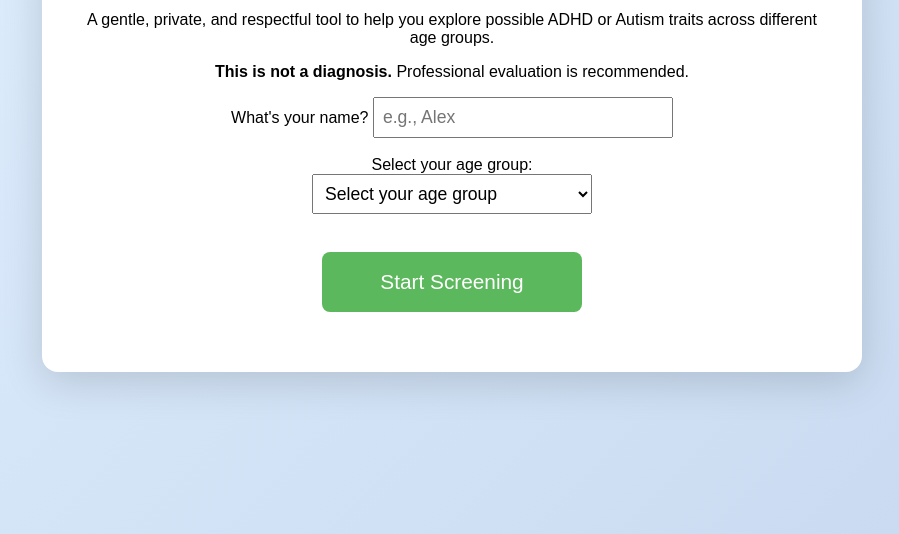
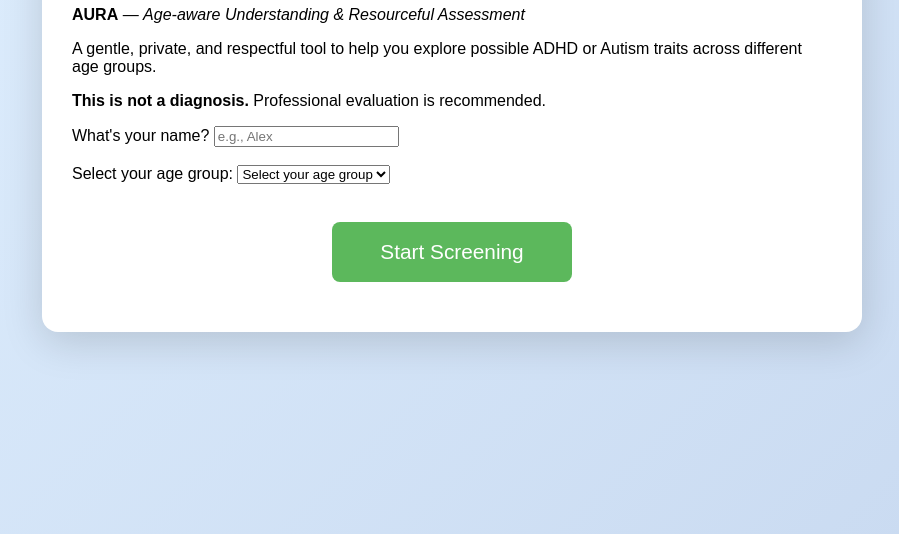
Before and after one commit to melvinchia/aura, a plain HTML site: page index.htm in a window 1280 px wide. Shown: the part 306-840 px from the top of the page, without its empty margins (188-1087 px from the left). Drawn offline with Linux system fonts and the light colour scheme.

Commit message:
Refactor modal styles and update input elements

```diff
--- a/index.htm
+++ b/index.htm
@@ -31,26 +31,25 @@
         }
 
         .modal-content {
-            padding: 40px 30px;
-            text-align: center;
+            padding: 30px;
         }
 
         h1, h2 { color: #4a86e8; }
 
         button {
-            padding: 18px 40px;
+            padding: 18px 32px;
             margin: 20px auto;
             font-size: 1.3em;
             border: none;
             border-radius: 8px;
             cursor: pointer;
+            min-width: 240px;
             display: block;
-            min-width: 260px;
-            transition: all 0.2s;
+            transition: all 0.3s;
         }
         button:disabled {
-            background: #bbbbbb;
-            color: #666;
+            background: #bbb;
+            color: #555;
             cursor: not-allowed;
         }
         #start-btn {
@@ -59,7 +58,7 @@
         }
         #start-btn:hover:not(:disabled) {
             background: #4cae4c;
-            transform: scale(1.05);
+            transform: scale(1.03);
         }
 
         .options {
@@ -107,10 +106,10 @@
             <p><strong>This is not a diagnosis.</strong> Professional evaluation is recommended.</p>
 
             <div id="start-screen">
-                <label>What's your name? <input id="name" type="text" placeholder="e.g., Alex" style="width:280px; padding:8px; font-size:1.1em;"></label><br><br>
+                <label>What's your name? <input id="name" type="text" placeholder="e.g., Alex"></label><br><br>
 
-                <label>Select your age group:<br>
-                    <select id="ageGroup" style="padding:8px; font-size:1.1em; width:280px;">
+                <label>Select your age group:
+                    <select id="ageGroup">
                         <option value="" disabled selected>Select your age group</option>
                         <option value="7-12">7-12 years</option>
                         <option value="13-20">13-20 years</option>
@@ -157,13 +156,6 @@
     </div>
 
     <script>
-        let allQuestions = [];
-        let currentQuestions = [];
-        let answers = [];
-        let nameVal = "", ageGroupVal = "";
-        let questionIndex = 0;
-        let sometimesCount = 0;
-
         const nameInput = document.getElementById("name");
         const ageSelect = document.getElementById("ageGroup");
         const startBtn = document.getElementById("start-btn");
@@ -177,6 +169,13 @@
         nameInput.addEventListener("input", updateStartButton);
         ageSelect.addEventListener("change", updateStartButton);
 
+        let allQuestions = [];
+        let currentQuestions = [];
+        let answers = [];
+        let nameVal = "", ageGroupVal = "";
+        let questionIndex = 0;
+        let sometimesCount = 0;
+
         async function loadQuestions() {
             try {
                 const response = await fetch('questions.json');
@@ -184,6 +183,7 @@
                 allQuestions = data.questions || [];
             } catch (e) {
                 console.error("Failed to load questions.json", e);
+                alert("Could not load questions.json.");
             }
         }
 
```
